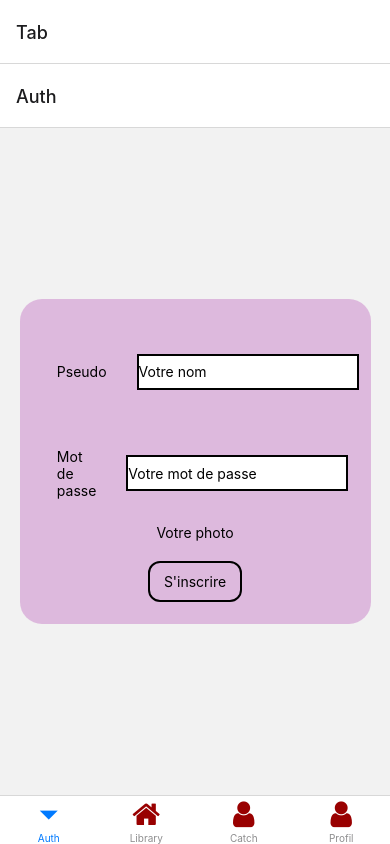
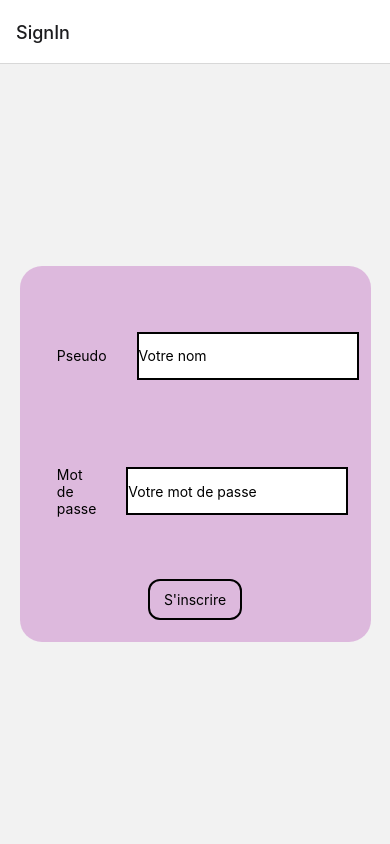
Before and after one commit to MohamedNiaissa/PokeApp, a React Native app: screen /SignIn in a window 390 px wide. Built offline with nearby package versions, Linux system fonts and the light colour scheme.

Commit message:
feat/ login linked to the store

```diff
--- a/package.json
+++ b/package.json
@@ -13,11 +13,13 @@
     "@react-navigation/bottom-tabs": "^6.5.16",
     "@react-navigation/native": "^6.1.14",
     "@react-navigation/native-stack": "^6.9.22",
+    "@reduxjs/toolkit": "^2.2.1",
     "react": "18.2.0",
     "react-native": "0.73.5",
     "react-native-safe-area-context": "^4.9.0",
     "react-native-screens": "^3.29.0",
-    "react-native-vector-icons": "^10.0.3"
+    "react-native-vector-icons": "^10.0.3",
+    "react-redux": "^9.1.0"
   },
   "devDependencies": {
     "@babel/core": "^7.20.0",
--- a/src/App.jsx
+++ b/src/App.jsx
@@ -1,19 +1,20 @@
-import React from 'react';
+import React, {useCallback} from 'react';
 import {SafeAreaView, StyleSheet, Text} from 'react-native';
 import TabNavigator from './Components/TabNavigator';
 import {NavigationContainer} from '@react-navigation/native';
 import {createNativeStackNavigator} from '@react-navigation/native-stack';
-import Register from "./Components/Register";
-
-const Stack = createNativeStackNavigator();
+import {actions as authActions} from './redux/reducers/authreducer';
+import Login from './Components/Login';
+import Register from './Components/Register';
+import {Provider, useSelector} from 'react-redux';
+import {store} from './store';
+import RouteNavigation from './Components/RouteNavigation';
 
 const App = () => {
   return (
-    <NavigationContainer>
-      <Stack.Navigator>
-        <Stack.Screen name="Tab" component={TabNavigator} />
-      </Stack.Navigator>
-    </NavigationContainer>
+    <Provider store={store}>
+      <RouteNavigation />
+    </Provider>
   );
 };
 
--- a/src/Components/Login.js
+++ b/src/Components/Login.js
@@ -1,4 +1,4 @@
-import React from 'react';
+import React, {useCallback, useEffect} from 'react';
 import {
   Text,
   TextInput,
@@ -6,8 +6,19 @@ import {
   StyleSheet,
   TouchableOpacity,
 } from 'react-native';
+import {actions as authActions} from '../redux/reducers/authreducer';
+import {useDispatch, useSelector} from 'react-redux';
+const Login = () => {
+  const dispatch = useDispatch();
 
-const Login = () => {
+  const logUser = useCallback(() => {
+    dispatch(authActions.connectUser());
+  }, [dispatch]);
+
+  const {isLoggedIn} = useSelector(s => s.auth);
+
+  useEffect(() => {}, [isLoggedIn]);
+
   return (
     <View style={styles.loginContainer}>
       <View style={styles.cardContainer}>
@@ -25,9 +36,7 @@ const Login = () => {
             placeholder={'Votre mot de passe'}
           />
         </View>
-        <TouchableOpacity
-          style={styles.loginButton}
-          onPress={() => console.log('login')}>
+        <TouchableOpacity style={styles.loginButton} onPress={logUser}>
           <Text> S'inscrire </Text>
         </TouchableOpacity>
       </View>
--- /dev/null
+++ b/src/Components/RouteNavigation.js
@@ -0,0 +1,88 @@
+import {NavigationContainer} from '@react-navigation/native';
+import TabNavigator from './TabNavigator';
+import Login from './Login';
+import Register from './Register';
+import React, {useCallback, useEffect, useState} from 'react';
+import {useDispatch, useSelector} from 'react-redux';
+import {actions as authActions} from '../redux/reducers/authreducer';
+import {
+  StyleSheet,
+  Text,
+  TextInput,
+  TouchableOpacity,
+  View,
+} from 'react-native';
+import {createNativeStackNavigator} from '@react-navigation/native-stack';
+
+const RouteNavigation = () => {
+  const dispatch = useDispatch();
+  const Stack = createNativeStackNavigator();
+
+  const {isLoggedIn} = useSelector(s => s.auth);
+  useEffect(() => {}, [isLoggedIn]);
+
+  return (
+    <NavigationContainer>
+      {isLoggedIn ? (
+        <Stack.Navigator>
+          <Stack.Screen name="Tab" component={TabNavigator} />
+        </Stack.Navigator>
+      ) : (
+        <Stack.Navigator>
+          <Stack.Screen name="SignIn" component={Login} />
+          <Stack.Screen name="SignUp" component={Register} />
+        </Stack.Navigator>
+      )}
+    </NavigationContainer>
+  );
+};
+
+const styles = StyleSheet.create({
+  loginContainer: {
+    flex: 1,
+    height: '100%',
+    alignItems: 'center',
+    justifyContent: 'center',
+  },
+  cardContainer: {
+    flex: 0.45,
+    borderRadius: 22,
+    padding: 22,
+    alignItems: 'center',
+    width: '90%',
+    backgroundColor: '#C8C8',
+  },
+  userameContainer: {
+    flex: 1,
+    flexDirection: 'row',
+    alignItems: 'center',
+    width: '90%',
+  },
+  inputField: {
+    backgroundColor: 'white',
+    borderWidth: 2,
+    borderColor: 'black',
+    height: '35%',
+    marginLeft: 30,
+  },
+  usernameInput: {
+    flex: 1,
+  },
+  passwordContainer: {
+    flex: 1,
+    flexDirection: 'row',
+    alignItems: 'center',
+    width: '90%',
+  },
+  passwordInput: {
+    flex: 1,
+  },
+  loginButton: {
+    marginTop: 20,
+    borderWidth: 2,
+    borderColor: 'black',
+    padding: 10,
+    borderRadius: 12,
+  },
+});
+export default RouteNavigation;
--- /dev/null
+++ b/src/redux/reducers/authreducer.js
@@ -0,0 +1,20 @@
+import {createSlice} from '@reduxjs/toolkit';
+
+const slice = createSlice({
+  name: 'auth',
+  initialState: {
+    isLoggedIn: false,
+  },
+  reducers: {
+    connectUser: (state, action) => {
+      state.isLoggedIn = true;
+    },
+    disconnectUser: (state, action) => {
+      state.isLoggedIn = false;
+    },
+  },
+});
+
+const {reducer, actions} = slice;
+
+export {reducer, actions};
--- /dev/null
+++ b/src/store.js
@@ -0,0 +1,11 @@
+import {combineReducers, configureStore} from '@reduxjs/toolkit';
+
+import {reducer as authreducer} from './redux/reducers/authreducer';
+
+const rootReducers = combineReducers({
+  auth: authreducer,
+});
+
+const store = configureStore({reducer: rootReducers});
+
+export {store};
```
Also changed, not shown: 1 other file (tests, documents, lock files or other folders).
